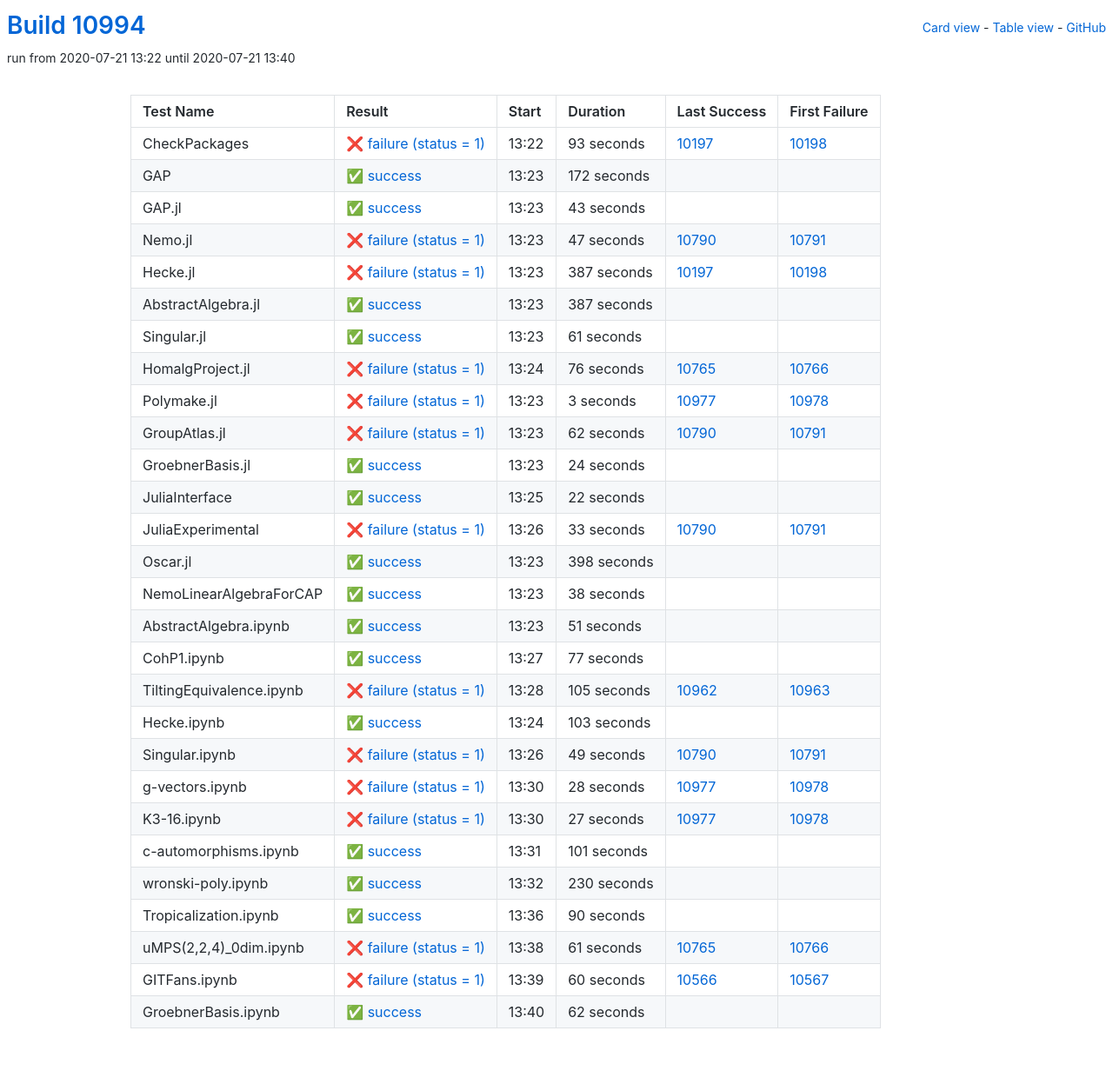
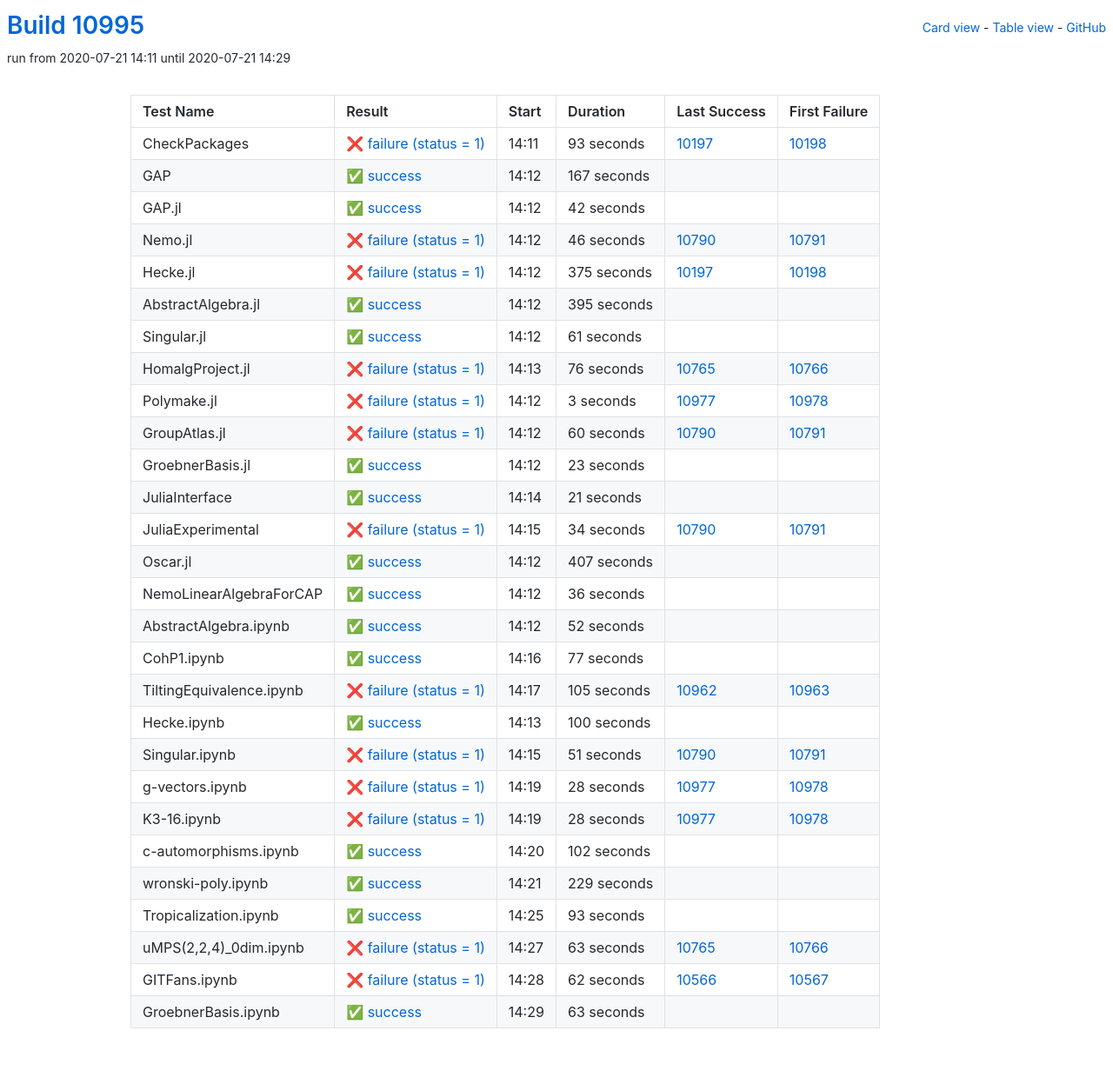
Before and after one commit to oscar-system/oscar-ci-status, a Jekyll site: the page built from table.html, in a window 1280 px wide. Shown: the whole page at 87% size. Built offline with Jekyll 4.4.1, drawn with Linux system fonts in a browser that asks for light colours.

Commit message:
Build #10995

```diff
--- a/_data/ci.yml
+++ b/_data/ci.yml
@@ -1,6 +1,6 @@
 ---
-build: 10994
-build_url: https://oscarci.mathematik.uni-kl.de/job/oscar/10994/
+build: 10995
+build_url: https://oscarci.mathematik.uni-kl.de/job/oscar/10995/
 job: oscar
 organization: oscar-system
 repo: oscar-ci-status
@@ -8,8 +8,8 @@
 tests:
 - name: CheckPackages
   id: checkpackages
-  log: https://oscarci.mathematik.uni-kl.de/job/oscar/10994/artifact/logs/build-10994/CheckPackages.log
-  start: 2020-07-21 13:22
+  log: https://oscarci.mathematik.uni-kl.de/job/oscar/10995/artifact/logs/build-10995/CheckPackages.log
+  start: 2020-07-21 14:11
   success: false
   exitcode: 1
   status: failure
@@ -20,68 +20,68 @@
   first_failure_url: https://oscarci.mathematik.uni-kl.de/job/oscar/10198/
 - name: GAP
   id: gap
-  log: https://oscarci.mathematik.uni-kl.de/job/oscar/10994/artifact/logs/build-10994/GAP.log
-  start: 2020-07-21 13:23
+  log: https://oscarci.mathematik.uni-kl.de/job/oscar/10995/artifact/logs/build-10995/GAP.log
+  start: 2020-07-21 14:12
   success: true
   exitcode: 0
   status: success
-  duration: 172
+  duration: 167
   last_success: false
   last_success_url:
   first_failure: false
   first_failure_url:
 - name: GAP.jl
   id: gap-jl
-  log: https://oscarci.mathematik.uni-kl.de/job/oscar/10994/artifact/logs/build-10994/GAP.jl.log
-  start: 2020-07-21 13:23
+  log: https://oscarci.mathematik.uni-kl.de/job/oscar/10995/artifact/logs/build-10995/GAP.jl.log
+  start: 2020-07-21 14:12
   success: true
   exitcode: 0
   status: success
-  duration: 43
+  duration: 42
   last_success: false
   last_success_url:
   first_failure: false
   first_failure_url:
 - name: Nemo.jl
   id: nemo-jl
-  log: https://oscarci.mathematik.uni-kl.de/job/oscar/10994/artifact/logs/build-10994/Nemo.jl.log
-  start: 2020-07-21 13:23
+  log: https://oscarci.mathematik.uni-kl.de/job/oscar/10995/artifact/logs/build-10995/Nemo.jl.log
+  start: 2020-07-21 14:12
   success: false
   exitcode: 1
   status: failure
-  duration: 47
+  duration: 46
   last_success: 10790
   last_success_url: https://oscarci.mathematik.uni-kl.de/job/oscar/10790/
   first_failure: 10791
   first_failure_url: https://oscarci.mathematik.uni-kl.de/job/oscar/10791/
 - name: Hecke.jl
   id: hecke-jl
-  log: https://oscarci.mathematik.uni-kl.de/job/oscar/10994/artifact/logs/build-10994/Hecke.jl.log
-  start: 2020-07-21 13:23
+  log: https://oscarci.mathematik.uni-kl.de/job/oscar/10995/artifact/logs/build-10995/Hecke.jl.log
+  start: 2020-07-21 14:12
   success: false
   exitcode: 1
   status: failure
-  duration: 387
+  duration: 375
   last_success: 10197
   last_success_url: https://oscarci.mathematik.uni-kl.de/job/oscar/10197/
   first_failure: 10198
   first_failure_url: https://oscarci.mathematik.uni-kl.de/job/oscar/10198/
 - name: AbstractAlgebra.jl
   id: abstractalgebra-jl
-  log: https://oscarci.mathematik.uni-kl.de/job/oscar/10994/artifact/logs/build-10994/AbstractAlgebra.jl.log
-  start: 2020-07-21 13:23
+  log: https://oscarci.mathematik.uni-kl.de/job/oscar/10995/artifact/logs/build-10995/AbstractAlgebra.jl.log
+  start: 2020-07-21 14:12
   success: true
   exitcode: 0
   status: success
-  duration: 387
+  duration: 395
   last_success: false
   last_success_url:
   first_failure: false
   first_failure_url:
 - name: Singular.jl
   id: singular-jl
-  log: https://oscarci.mathematik.uni-kl.de/job/oscar/10994/artifact/logs/build-10994/Singular.jl.log
-  start: 2020-07-21 13:23
+  log: https://oscarci.mathematik.uni-kl.de/job/oscar/10995/artifact/logs/build-10995/Singular.jl.log
+  start: 2020-07-21 14:12
   success: true
   exitcode: 0
   status: success
@@ -92,8 +92,8 @@
   first_failure_url:
 - name: HomalgProject.jl
   id: homalgproject-jl
-  log: https://oscarci.mathematik.uni-kl.de/job/oscar/10994/artifact/logs/build-10994/HomalgProject.jl.log
-  start: 2020-07-21 13:24
+  log: https://oscarci.mathematik.uni-kl.de/job/oscar/10995/artifact/logs/build-10995/HomalgProject.jl.log
+  start: 2020-07-21 14:13
   success: false
   exitcode: 1
   status: failure
@@ -104,8 +104,8 @@
   first_failure_url: https://oscarci.mathematik.uni-kl.de/job/oscar/10766/
 - name: Polymake.jl
   id: polymake-jl
-  log: https://oscarci.mathematik.uni-kl.de/job/oscar/10994/artifact/logs/build-10994/Polymake.jl.log
-  start: 2020-07-21 13:23
+  log: https://oscarci.mathematik.uni-kl.de/job/oscar/10995/artifact/logs/build-10995/Polymake.jl.log
+  start: 2020-07-21 14:12
   success: false
   exitcode: 1
   status: failure
@@ -116,92 +116,92 @@
   first_failure_url: https://oscarci.mathematik.uni-kl.de/job/oscar/10978/
 - name: GroupAtlas.jl
   id: groupatlas-jl
-  log: https://oscarci.mathematik.uni-kl.de/job/oscar/10994/artifact/logs/build-10994/GroupAtlas.jl.log
-  start: 2020-07-21 13:23
+  log: https://oscarci.mathematik.uni-kl.de/job/oscar/10995/artifact/logs/build-10995/GroupAtlas.jl.log
+  start: 2020-07-21 14:12
   success: false
   exitcode: 1
   status: failure
-  duration: 62
+  duration: 60
   last_success: 10790
   last_success_url: https://oscarci.mathematik.uni-kl.de/job/oscar/10790/
   first_failure: 10791
   first_failure_url: https://oscarci.mathematik.uni-kl.de/job/oscar/10791/
 - name: GroebnerBasis.jl
   id: groebnerbasis-jl
-  log: https://oscarci.mathematik.uni-kl.de/job/oscar/10994/artifact/logs/build-10994/GroebnerBasis.jl.log
-  start: 2020-07-21 13:23
+  log: https://oscarci.mathematik.uni-kl.de/job/oscar/10995/artifact/logs/build-10995/GroebnerBasis.jl.log
+  start: 2020-07-21 14:12
   success: true
   exitcode: 0
   status: success
-  duration: 24
+  duration: 23
   last_success: false
   last_success_url:
   first_failure: false
   first_failure_url:
 - name: JuliaInterface
   id: juliainterface
-  log: https://oscarci.mathematik.uni-kl.de/job/oscar/10994/artifact/logs/build-10994/JuliaInterface.log
-  start: 2020-07-21 13:25
+  log: https://oscarci.mathematik.uni-kl.de/job/oscar/10995/artifact/logs/build-10995/JuliaInterface.log
+  start: 2020-07-21 14:14
   success: true
   exitcode: 0
   status: success
-  duration: 22
+  duration: 21
   last_success: false
   last_success_url:
   first_failure: false
   first_failure_url:
 - name: JuliaExperimental
   id: juliaexperimental
-  log: https://oscarci.mathematik.uni-kl.de/job/oscar/10994/artifact/logs/build-10994/JuliaExperimental.log
-  start: 2020-07-21 13:26
+  log: https://oscarci.mathematik.uni-kl.de/job/oscar/10995/artifact/logs/build-10995/JuliaExperimental.log
+  start: 2020-07-21 14:15
   success: false
   exitcode: 1
   status: failure
-  duration: 33
+  duration: 34
   last_success: 10790
   last_success_url: https://oscarci.mathematik.uni-kl.de/job/oscar/10790/
   first_failure: 10791
   first_failure_url: https://oscarci.mathematik.uni-kl.de/job/oscar/10791/
 - name: Oscar.jl
   id: oscar-jl
-  log: https://oscarci.mathematik.uni-kl.de/job/oscar/10994/artifact/logs/build-10994/Oscar.jl.log
-  start: 2020-07-21 13:23
+  log: https://oscarci.mathematik.uni-kl.de/job/oscar/10995/artifact/logs/build-10995/Oscar.jl.log
+  start: 2020-07-21 14:12
   success: true
   exitcode: 0
   status: success
-  duration: 398
+  duration: 407
   last_success: false
   last_success_url:
   first_failure: false
   first_failure_url:
 - name: NemoLinearAlgebraForCAP
   id: nemolinearalgebraforcap
-  log: https://oscarci.mathematik.uni-kl.de/job/oscar/10994/artifact/logs/build-10994/NemoLinearAlgebraForCAP.log
-  start: 2020-07-21 13:23
+  log: https://oscarci.mathematik.uni-kl.de/job/oscar/10995/artifact/logs/build-10995/NemoLinearAlgebraForCAP.log
+  start: 2020-07-21 14:12
   success: true
   exitcode: 0
   status: success
-  duration: 38
+  duration: 36
   last_success: false
   last_success_url:
   first_failure: false
   first_failure_url:
 - name: AbstractAlgebra.ipynb
   id: abstractalgebra-ipynb
-  log: https://oscarci.mathematik.uni-kl.de/job/oscar/10994/artifact/logs/build-10994/AbstractAlgebra.ipynb.log
-  start: 2020-07-21 13:23
+  log: https://oscarci.mathematik.uni-kl.de/job/oscar/10995/artifact/logs/build-10995/AbstractAlgebra.ipynb.log
+  start: 2020-07-21 14:12
   success: true
   exitcode: 0
   status: success
-  duration: 51
+  duration: 52
   last_success: false
   last_success_url:
   first_failure: false
   first_failure_url:
 - name: CohP1.ipynb
   id: cohp1-ipynb
-  log: https://oscarci.mathematik.uni-kl.de/job/oscar/10994/artifact/logs/build-10994/CohP1.ipynb.log
-  start: 2020-07-21 13:27
+  log: https://oscarci.mathematik.uni-kl.de/job/oscar/10995/artifact/logs/build-10995/CohP1.ipynb.log
+  start: 2020-07-21 14:16
   success: true
   exitcode: 0
   status: success
@@ -212,8 +212,8 @@
   first_failure_url:
 - name: TiltingEquivalence.ipynb
   id: tiltingequivalence-ipynb
-  log: https://oscarci.mathematik.uni-kl.de/job/oscar/10994/artifact/logs/build-10994/TiltingEquivalence.ipynb.log
-  start: 2020-07-21 13:28
+  log: https://oscarci.mathematik.uni-kl.de/job/oscar/10995/artifact/logs/build-10995/TiltingEquivalence.ipynb.log
+  start: 2020-07-21 14:17
   success: false
   exitcode: 1
   status: failure
@@ -224,32 +224,32 @@
   first_failure_url: https://oscarci.mathematik.uni-kl.de/job/oscar/10963/
 - name: Hecke.ipynb
   id: hecke-ipynb
-  log: https://oscarci.mathematik.uni-kl.de/job/oscar/10994/artifact/logs/build-10994/Hecke.ipynb.log
-  start: 2020-07-21 13:24
+  log: https://oscarci.mathematik.uni-kl.de/job/oscar/10995/artifact/logs/build-10995/Hecke.ipynb.log
+  start: 2020-07-21 14:13
   success: true
   exitcode: 0
   status: success
-  duration: 103
+  duration: 100
   last_success: false
   last_success_url:
   first_failure: false
   first_failure_url:
 - name: Singular.ipynb
   id: singular-ipynb
-  log: https://oscarci.mathematik.uni-kl.de/job/oscar/10994/artifact/logs/build-10994/Singular.ipynb.log
-  start: 2020-07-21 13:26
+  log: https://oscarci.mathematik.uni-kl.de/job/oscar/10995/artifact/logs/build-10995/Singular.ipynb.log
+  start: 2020-07-21 14:15
   success: false
   exitcode: 1
   status: failure
-  duration: 49
+  duration: 51
   last_success: 10790
   last_success_url: https://oscarci.mathematik.uni-kl.de/job/oscar/10790/
   first_failure: 10791
   first_failure_url: https://oscarci.mathematik.uni-kl.de/job/oscar/10791/
 - name: g-vectors.ipynb
   id: g-vectors-ipynb
-  log: https://oscarci.mathematik.uni-kl.de/job/oscar/10994/artifact/logs/build-10994/g-vectors.ipynb.log
-  start: 2020-07-21 13:30
+  log: https://oscarci.mathematik.uni-kl.de/job/oscar/10995/artifact/logs/build-10995/g-vectors.ipynb.log
+  start: 2020-07-21 14:19
   success: false
   exitcode: 1
   status: failure
@@ -260,84 +260,84 @@
   first_failure_url: https://oscarci.mathematik.uni-kl.de/job/oscar/10978/
 - name: K3-16.ipynb
   id: k3-16-ipynb
-  log: https://oscarci.mathematik.uni-kl.de/job/oscar/10994/artifact/logs/build-10994/K3-16.ipynb.log
-  start: 2020-07-21 13:30
+  log: https://oscarci.mathematik.uni-kl.de/job/oscar/10995/artifact/logs/build-10995/K3-16.ipynb.log
+  start: 2020-07-21 14:19
   success: false
   exitcode: 1
   status: failure
-  duration: 27
+  duration: 28
   last_success: 10977
   last_success_url: https://oscarci.mathematik.uni-kl.de/job/oscar/10977/
   first_failure: 10978
   first_failure_url: https://oscarci.mathematik.uni-kl.de/job/oscar/10978/
 - name: c-automorphisms.ipynb
   id: c-automorphisms-ipynb
-  log: https://oscarci.mathematik.uni-kl.de/job/oscar/10994/artifact/logs/build-10994/c-automorphisms.ipynb.log
-  start: 2020-07-21 13:31
+  log: https://oscarci.mathematik.uni-kl.de/job/oscar/10995/artifact/logs/build-10995/c-automorphisms.ipynb.log
+  start: 2020-07-21 14:20
   success: true
   exitcode: 0
   status: success
-  duration: 101
+  duration: 102
   last_success: false
   last_success_url:
   first_failure: false
   first_failure_url:
 - name: wronski-poly.ipynb
   id: wronski-poly-ipynb
-  log: https://oscarci.mathematik.uni-kl.de/job/oscar/10994/artifact/logs/build-10994/wronski-poly.ipynb.log
-  start: 2020-07-21 13:32
+  log: https://oscarci.mathematik.uni-kl.de/job/oscar/10995/artifact/logs/build-10995/wronski-poly.ipynb.log
+  start: 2020-07-21 14:21
   success: true
   exitcode: 0
   status: success
-  duration: 230
+  duration: 229
   last_success: false
   last_success_url:
   first_failure: false
   first_failure_url:
 - name: Tropicalization.ipynb
   id: tropicalization-ipynb
-  log: https://oscarci.mathematik.uni-kl.de/job/oscar/10994/artifact/logs/build-10994/Tropicalization.ipynb.log
-  start: 2020-07-21 13:36
+  log: https://oscarci.mathematik.uni-kl.de/job/oscar/10995/artifact/logs/build-10995/Tropicalization.ipynb.log
+  start: 2020-07-21 14:25
   success: true
   exitcode: 0
   status: success
-  duration: 90
+  duration: 93
   last_success: false
   last_success_url:
   first_failure: false
   first_failure_url:
 - name: uMPS(2,2,4)_0dim.ipynb
   id: umps-2-2-4-0dim-ipynb
-  log: https://oscarci.mathematik.uni-kl.de/job/oscar/10994/artifact/logs/build-10994/uMPS-2-2-4-_0dim.ipynb.log
-  start: 2020-07-21 13:38
+  log: https://oscarci.mathematik.uni-kl.de/job/oscar/10995/artifact/logs/build-10995/uMPS-2-2-4-_0dim.ipynb.log
+  start: 2020-07-21 14:27
   success: false
   exitcode: 1
   status: failure
-  duration: 61
+  duration: 63
   last_success: 10765
   last_success_url: https://oscarci.mathematik.uni-kl.de/job/oscar/10765/
   first_failure: 10766
   first_failure_url: https://oscarci.mathematik.uni-kl.de/job/oscar/10766/
 - name: GITFans.ipynb
   id: gitfans-ipynb
-  log: https://oscarci.mathematik.uni-kl.de/job/oscar/10994/artifact/logs/build-10994/GITFans.ipynb.log
-  start: 2020-07-21 13:39
+  log: https://oscarci.mathematik.uni-kl.de/job/oscar/10995/artifact/logs/build-10995/GITFans.ipynb.log
+  start: 2020-07-21 14:28
   success: false
   exitcode: 1
   status: failure
-  duration: 60
+  duration: 62
   last_success: 10566
   last_success_url: https://oscarci.mathematik.uni-kl.de/job/oscar/10566/
   first_failure: 10567
   first_failure_url: https://oscarci.mathematik.uni-kl.de/job/oscar/10567/
 - name: GroebnerBasis.ipynb
   id: groebnerbasis-ipynb
-  log: https://oscarci.mathematik.uni-kl.de/job/oscar/10994/artifact/logs/build-10994/GroebnerBasis.ipynb.log
-  start: 2020-07-21 13:40
+  log: https://oscarci.mathematik.uni-kl.de/job/oscar/10995/artifact/logs/build-10995/GroebnerBasis.ipynb.log
+  start: 2020-07-21 14:29
   success: true
   exitcode: 0
   status: success
-  duration: 62
+  duration: 63
   last_success: false
   last_success_url:
   first_failure: false
```
Also changed, not shown: README.md.
